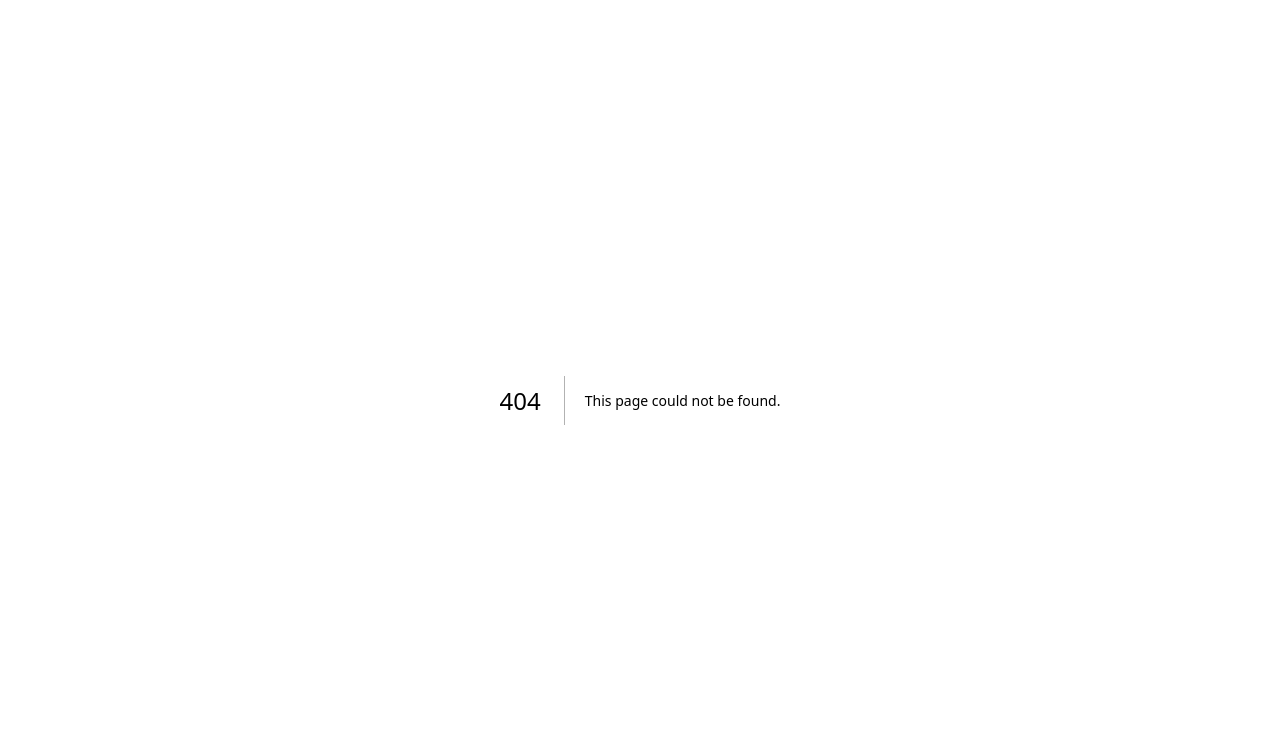
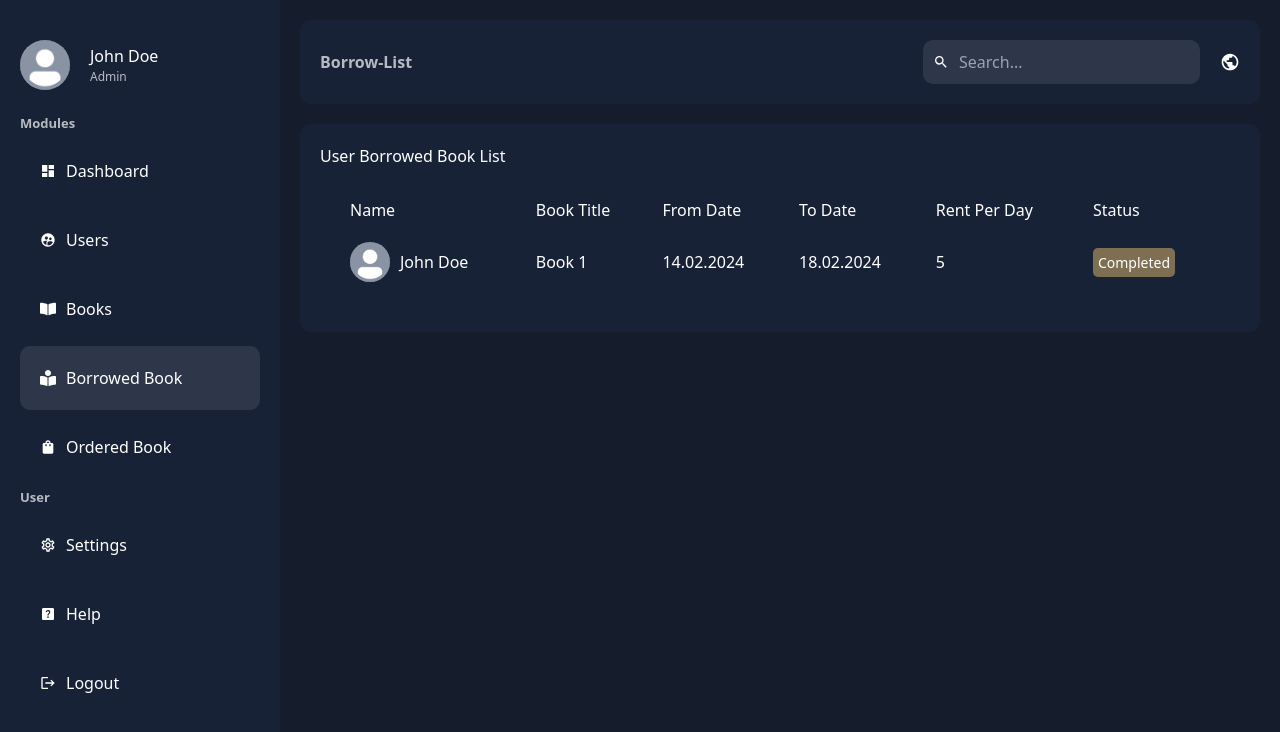
Before and after one commit to quayes007/book_rental_app, a Next.js app: page /dashboard/borrow-list in a window 1280 px wide. Before the commit this address had no page. Shown: the top 732 px of the page. Built offline with nearby package versions, Linux system fonts and the light colour scheme.

Commit message:
book ordered and borrowed list

```diff
--- /dev/null
+++ b/app/dashboard/borrow-list/page.jsx
@@ -0,0 +1,37 @@
+import styles from "../../ui/dashboard/bookList/booList.module.css";
+import Borrow from "../../ui/dashboard/borrow/borrow";
+
+const borrowedBooks = [
+    {
+        id: 1,
+        user: {
+            name: "Smith Doe"
+        },
+        title: "Book 1",
+        startDate: "14.02.2024",
+        endDate: "18.02.2024",
+        rentPerDay: 5,
+        status: "Completed"
+    }
+]
+
+const BorrowList = () => {
+    return (
+        <div className = {styles.container}>
+            <div className={styles.top}>
+            {/* <Search placeholder="Search for a user..." /> */}
+                {/* <Link href="/dashboard/users/add">
+                    <button className={styles.addButton}>Add New</button>
+                </Link> */}
+                <h2>User Borrowed Book List</h2>
+            </div>
+            {
+                borrowedBooks.map((item) => (
+                    <Borrow key={item.id} item={item} />
+                ))
+            }
+        </div>
+    )
+}
+
+export default BorrowList;
--- /dev/null
+++ b/app/dashboard/order-list/page.jsx
@@ -0,0 +1,38 @@
+import OrderList from "../../ui/dashboard/orderList/orderList";
+import styles from "../../ui/dashboard/bookList/booList.module.css";
+import Link from "next/link";
+
+const bookOrders = [
+    {
+        id: 1,
+        user: {
+            name: "Smith Doe"
+        },
+        title: "Book 1",
+        price: 250,
+        platformCost: 13,
+        totalCost: 263,
+        status: "Processing"
+    }
+]
+
+const OrderListPage = () => {
+    return (
+        <div className = {styles.container}>
+            <div className={styles.top}>
+            {/* <Search placeholder="Search for a user..." /> */}
+                {/* <Link href="/dashboard/users/add">
+                    <button className={styles.addButton}>Add New</button>
+                </Link> */}
+                <h2>User Ordered Book List</h2>
+            </div>
+            {
+                bookOrders.map((item) => (
+                    <OrderList key={item.id} item={item} />
+                ))
+            }
+        </div>
+    )
+}
+
+export default OrderListPage;
--- a/app/ui/dashboard/borrow/borrow.jsx
+++ b/app/ui/dashboard/borrow/borrow.jsx
@@ -4,7 +4,9 @@ import Image from "next/image";
 const Borrow = ({ item }) => {
   return (
     <div className={styles.container}>
-      <h2 className={styles.title}>Latest Borrow Requests</h2>
+      {
+        !item && (<h2 className={styles.title}>Latest Ordered Books</h2>)
+      }
       <table className={styles.table}>
         <thead>
           <tr>
@@ -27,18 +29,18 @@ const Borrow = ({ item }) => {
                   height={40}
                   className={styles.userImage}
                 />
-                John Doe
+                {item?.name || "John Doe"}
               </div>
             </td>
             <td>
-              Title
+              {item?.title || "Title" }
             </td>
-            <td>14.02.2025</td>
-            <td>18.02.2025</td>
-            <td>5</td>
+            <td>{item?.startDate || "14.02.2025"}</td>
+            <td>{item?.endDate || "18.02.2025"}</td>
+            <td>{item?.rentPerDay || "5"}</td>
             <td>
               <span className={`${styles.status} ${styles.pending}`}>
-                Processing
+                {item?.status || "Processing"}
               </span>
             </td>
           </tr>
--- a/app/ui/dashboard/orderList/orderList.jsx
+++ b/app/ui/dashboard/orderList/orderList.jsx
@@ -4,7 +4,9 @@ import Image from "next/image";
 const OrderList = ({ item }) => {
   return (
     <div className={styles.container}>
-      <h2 className={styles.title}>Latest Ordered Books</h2>
+      {
+        !item && (<h2 className={styles.title}>Latest Ordered Books</h2>)
+      }
       <table className={styles.table}>
         <thead>
           <tr>
@@ -27,18 +29,18 @@ const OrderList = ({ item }) => {
                   height={40}
                   className={styles.userImage}
                 />
-                John Doe
+                {item?.user?.name || "John Doe"}
               </div>
             </td>
             <td>
-              Title
+              {item?.title || "Title"}
             </td>
-            <td>250</td>
-            <td>13</td>
-            <td>263</td>
+            <td>{item?.price || 250}</td>
+            <td>{item?.platformCost || 13}</td>
+            <td>{item?.totalCost || 263}</td>
             <td>
               <span className={`${styles.status} ${styles.pending}`}>
-                Processing
+                {item?.status || "Processing"}
               </span>
             </td>
           </tr>
--- a/app/ui/dashboard/sidebar/sidebar.jsx
+++ b/app/ui/dashboard/sidebar/sidebar.jsx
@@ -6,14 +6,11 @@ import {
     MdDashboard,
     MdSupervisedUserCircle,
     MdShoppingBag,
-    MdAttachMoney,
-    MdWork,
-    MdAnalytics,
-    MdPeople,
     MdOutlineSettings,
     MdHelpCenter,
     MdLogout,
   } from "react-icons/md";
+import { FaBookOpen, FaBookReader } from "react-icons/fa";
 
 
 const menuItems = [
@@ -33,17 +30,17 @@ const menuItems = [
         {
           title: "Books",
           path: "/dashboard/books",
-          icon: <MdShoppingBag />,
+          icon: <FaBookOpen />,
         },
         {
           title: "Borrowed Book",
-          path: "/dashboard/borrowed",
-          icon: <MdAttachMoney />,
+          path: "/dashboard/borrow-list",
+          icon: <FaBookReader />,
         },
         {
             title: "Ordered Book",
-            path: "/dashboard/orders",
-            icon: <MdAttachMoney />,
+            path: "/dashboard/order-list",
+            icon: <MdShoppingBag />,
           },
       ],
     },
```
